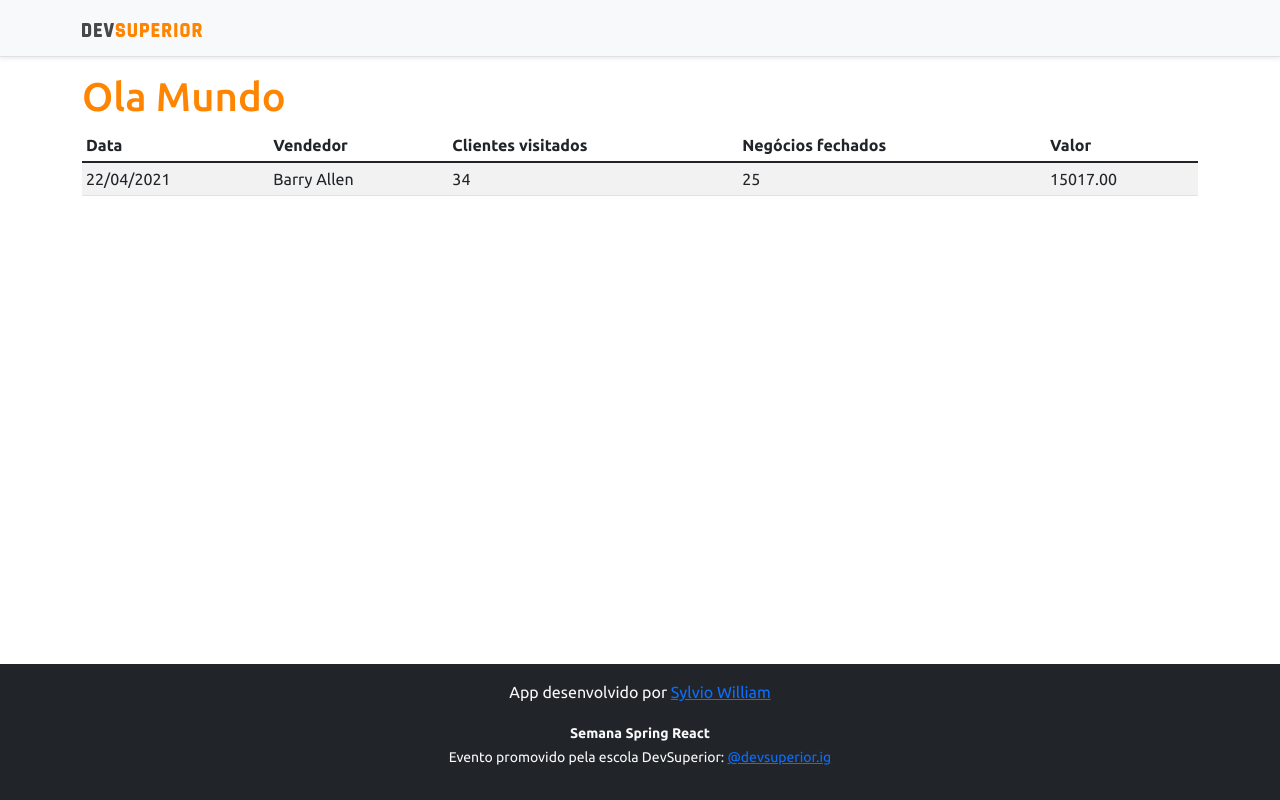
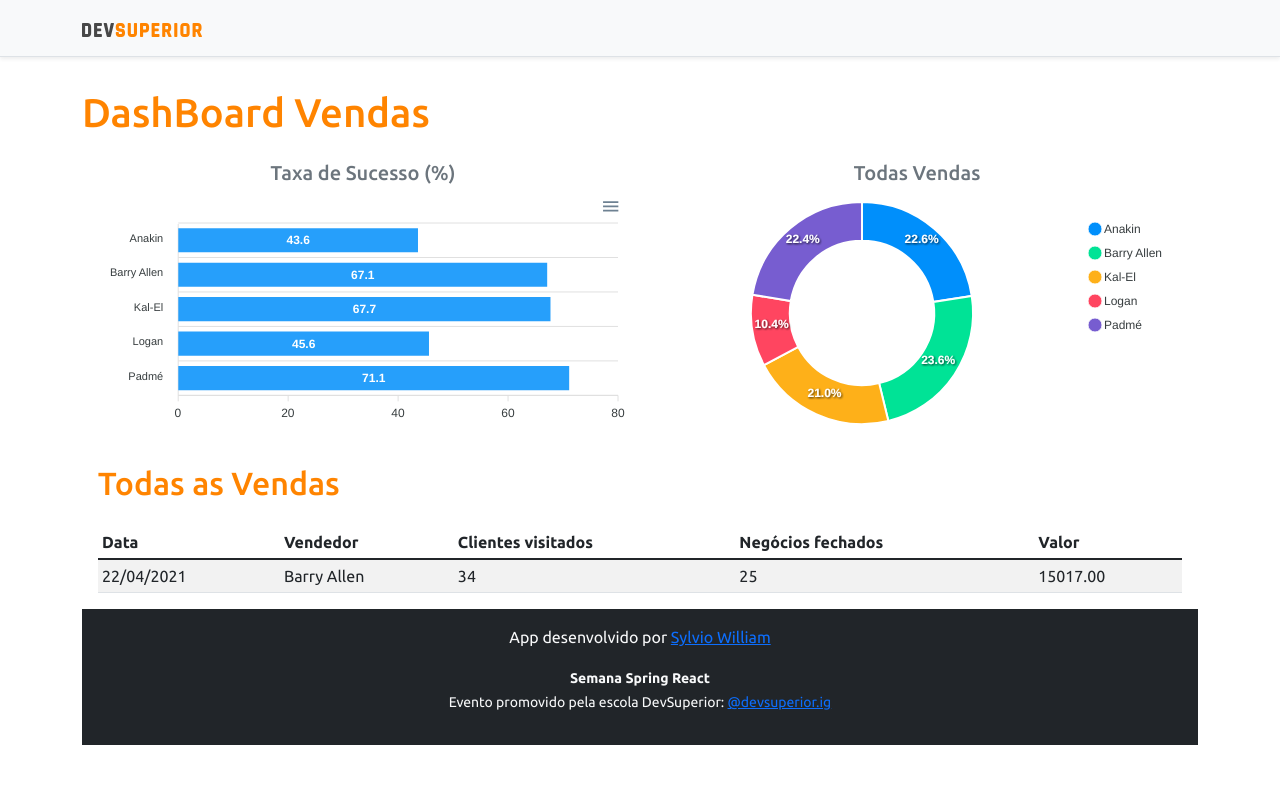
Before and after one commit to SylvioWilliam/projeto-sds3, a React (Create React App) app in the folder frontend/: page / in a window 1280 px wide. Built offline with nearby package versions, Linux system fonts and the light colour scheme.

Commit message:
Static charts

```diff
--- a/frontend/package.json
+++ b/frontend/package.json
@@ -11,8 +11,10 @@
     "@types/node": "^12.0.0",
     "@types/react": "^17.0.0",
     "@types/react-dom": "^17.0.0",
+    "apexcharts": "^3.28.1",
     "bootstrap": "^5.1.1",
     "react": "^17.0.2",
+    "react-apexcharts": "^1.3.9",
     "react-dom": "^17.0.2",
     "react-scripts": "4.0.3",
     "typescript": "^4.1.2",
--- a/frontend/src/App.tsx
+++ b/frontend/src/App.tsx
@@ -1,3 +1,5 @@
+import DonutChart from "./components/DonutChart";
+import BarChart from "./components/BarChart";
 import DataTable from "./components/DataTable";
 import Footer from "./components/Footer";
 import NavBar from "./components/NavBar";
@@ -7,10 +9,25 @@
     <>
       <NavBar />
       <div className="container">
-        <h1 className="text-primary">Ola Mundo</h1>
-        <DataTable />
+        <h1 className="text-primary py-3">DashBoard Vendas</h1>
+        <div className="row px-3">
+          <div className="col-sm-6">
+            <h5 className="text-center text-secondary">Taxa de Sucesso (%)</h5>
+            <BarChart />
+          </div>
+          <div className="col-sm-6">
+            <h5 className="text-center text-secondary">Todas Vendas</h5>
+            <DonutChart />
+          </div>
+
+          <div className="py-3">
+            <h2 className="text-primary">Todas as Vendas</h2>
+
+          </div>
+          <DataTable />
+        </div>
+        <Footer />
       </div>
-      <Footer />
     </>
   );
 }
--- /dev/null
+++ b/frontend/src/components/BarChart/index.tsx
@@ -0,0 +1,35 @@
+import Chart from 'react-apexcharts';
+
+function BarChart() {
+
+    const options = {
+        plotOptions: {
+            bar: {
+                horizontal: true,
+            }
+        },
+    };
+
+    const mockData = {
+        labels: {
+            categories: ['Anakin', 'Barry Allen', 'Kal-El', 'Logan', 'Padmé']
+        },
+        series: [
+            {
+                name: "% Sucesso",
+                data: [43.6, 67.1, 67.7, 45.6, 71.1]
+            }
+        ]
+    };
+    return (
+        <Chart
+            options={{...options, xaxis: mockData.labels}}
+            series={mockData.series}
+            type="bar"
+            height="240"
+        />
+
+    );
+}
+
+export default BarChart;
--- /dev/null
+++ b/frontend/src/components/DonutChart/index.tsx
@@ -0,0 +1,27 @@
+import Chart from 'react-apexcharts';
+
+function DonutChart() {
+
+    const mockData = {
+        series: [477138, 499928, 444867, 220426, 473088],
+        labels: ['Anakin', 'Barry Allen', 'Kal-El', 'Logan', 'Padmé']
+    }
+
+    const options = {
+        legend: {
+            show: true
+        }
+    }
+
+    return (
+        <Chart
+            options={{ ...options, labels: mockData.labels }}
+            series={mockData.series}
+            type="donut"
+            height="240"
+        />
+
+    );
+}
+
+export default DonutChart;
```
Also changed, not shown: 1 other file (tests, documents, lock files or other folders).
